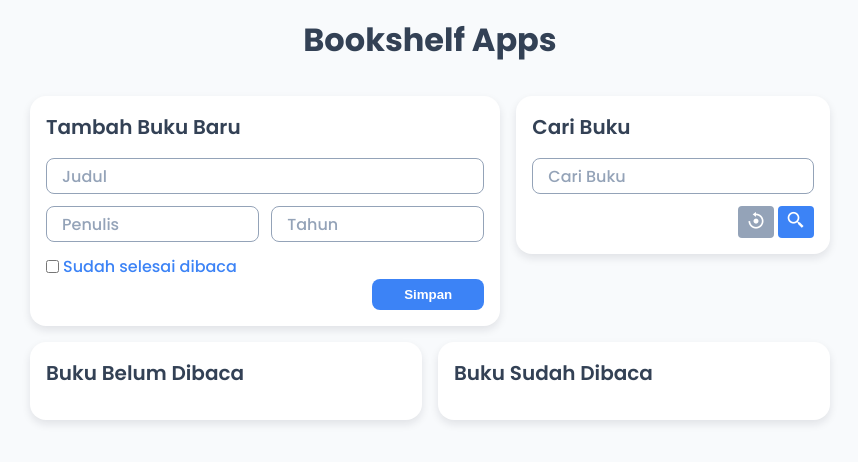
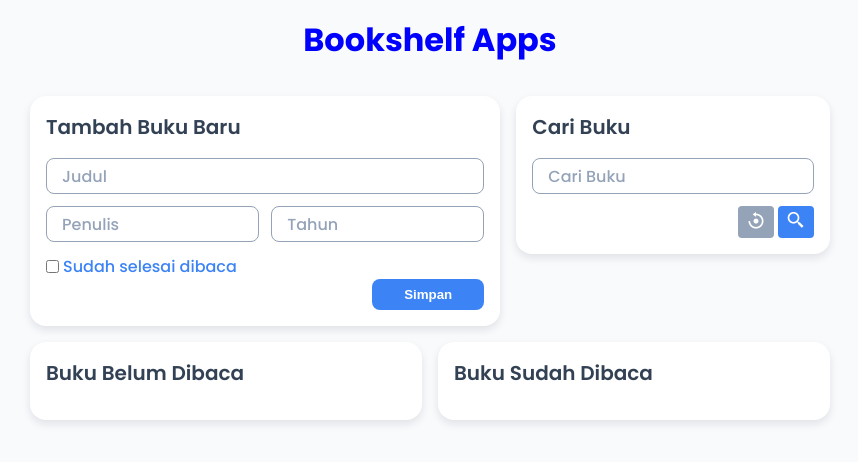
Before and after one commit to GrandEzMour/pemrograman, a plain HTML site: page bookshelf-app-main/index.html in a window 1280 px wide. Shown: the whole page, without its empty margins (210-1068 px from the left). Drawn offline with nearby package versions, Linux system fonts and the light colour scheme.

Commit message:
commit-3

```diff
--- a/bookshelf-app-main/index.html
+++ b/bookshelf-app-main/index.html
@@ -13,7 +13,7 @@
 <body>
     <div class="wrapper">
         <header>
-            <h1>Bookshelf Apps</h1>
+            <h1 style= "color: blue">Bookshelf Apps</h1>
         </header>
 
         <div class="top">
```
